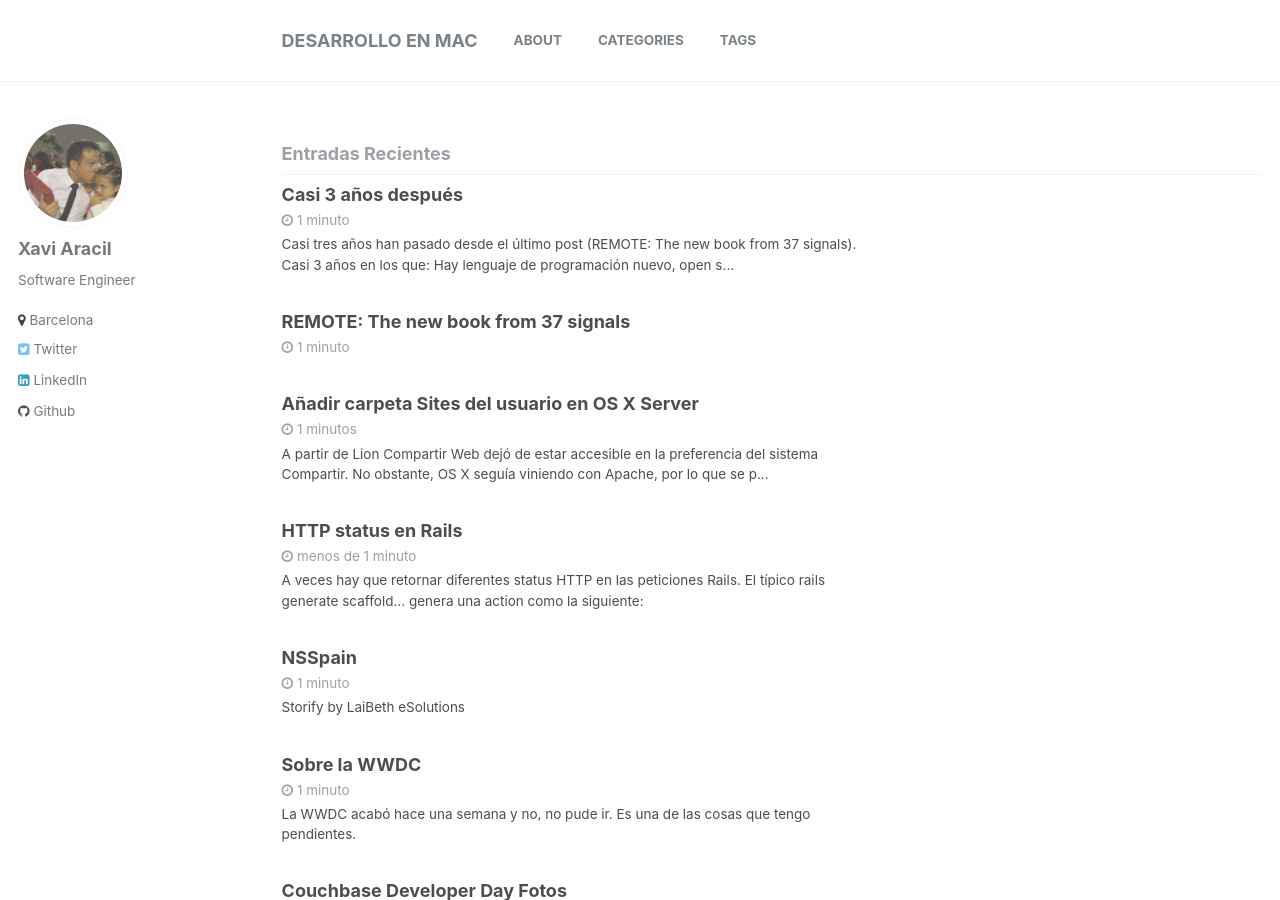
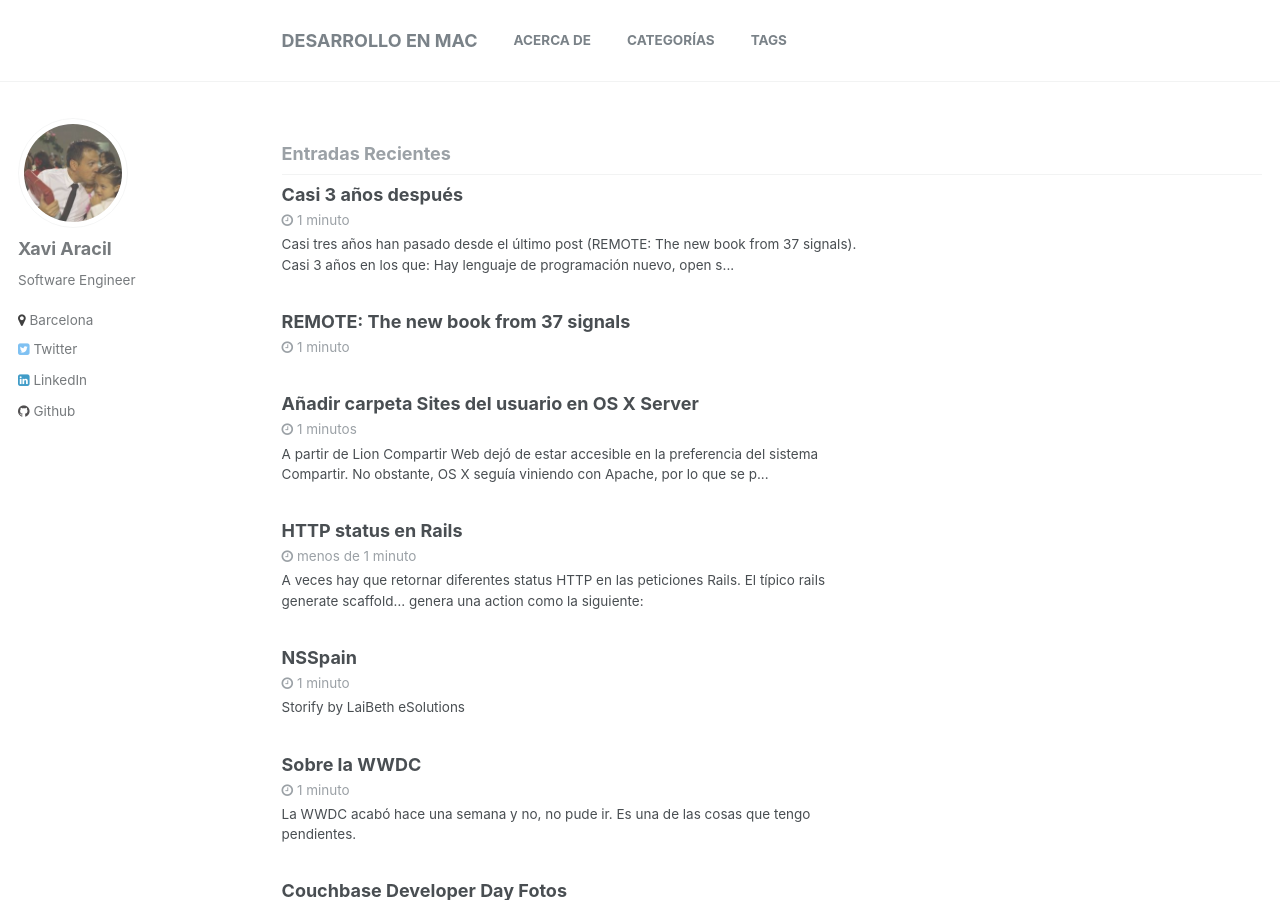
Before and after one commit to xaviaracil/xaviaracil.github.io, a Jekyll site: the page built from index.html, in a window 1280 px wide and 900 px high. Built offline with Jekyll 4.4.1, drawn with Linux system fonts in a browser that asks for light colours; the list of posts is cut into pages by our own code.

Commit message:
Translated navigation items

```diff
--- a/_data/navigation.yml
+++ b/_data/navigation.yml
@@ -1,8 +1,8 @@
 # main links links
 main:
-  - title: "About"
+  - title: "Acerca de"
     url: "/about"
-  - title: "Categories"
+  - title: "Categorías"
     url: "/categories"
   - title: "Tags"
     url: "/tags"
```
